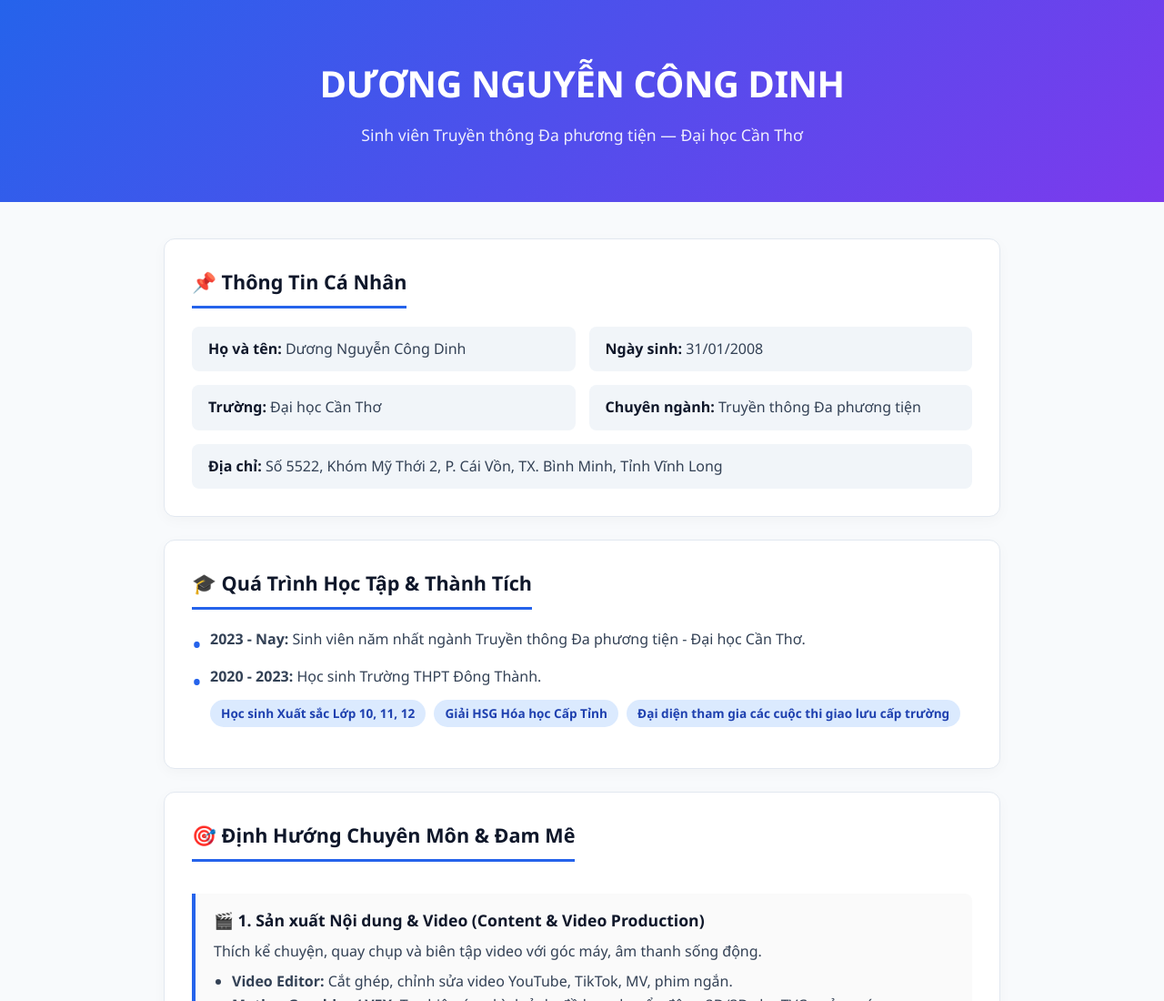
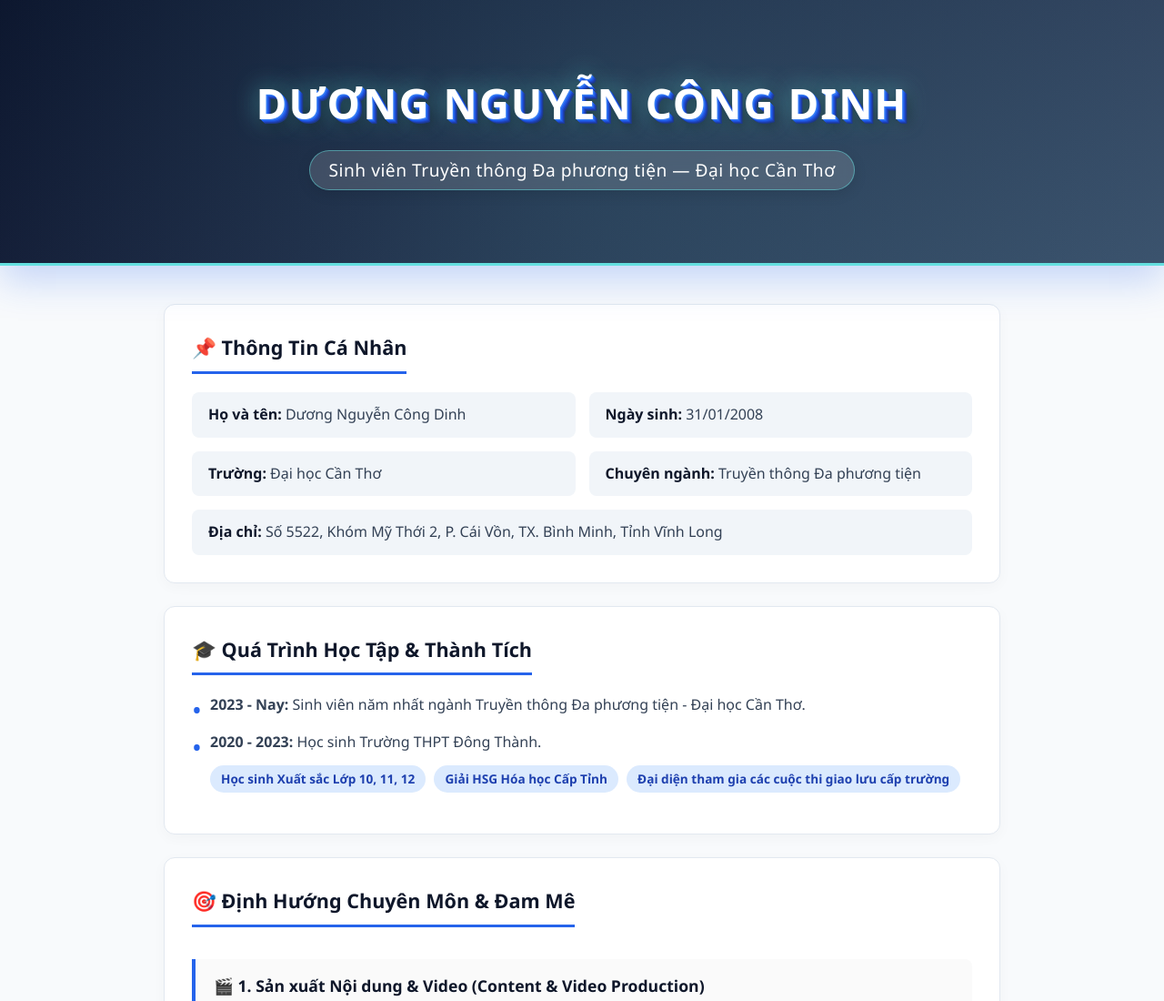
Before and after one commit to dinhb2605262/duongnguyencongdinh.github.io, a plain HTML site: page index.html in a window 1280 px wide. Shown: the top 1100 px of the page at 91% size. Drawn offline with Linux system fonts and the light colour scheme.

Commit message:
Enhance header styles with gradient and effects

```diff
--- a/index.html
+++ b/index.html
@@ -18,9 +18,98 @@
         * { box-sizing: border-box; margin: 0; padding: 0; }
         body { font-family: 'Segoe UI', system-ui, -apple-system, sans-serif; line-height: 1.6; color: var(--text); background-color: var(--bg); }
 
-        header { background: var(--primary); color: white; padding: 60px 20px; text-align: center; background-image: var(--accent-gradient); }
-        header h1 { font-size: 2.5rem; letter-spacing: -0.5px; margin-bottom: 10px; }
-        header p { font-size: 1.1rem; opacity: 0.9; font-weight: 300; }
+        /* ================= HEADER CẬP NHẬT ================= */
+        header {
+            background: linear-gradient(135deg, #0b132b 0%, #1c2541 40%, #3a506b 100%);
+            color: white;
+            padding: 80px 20px;
+            text-align: center;
+            position: relative;
+            overflow: hidden;
+            border-bottom: 3px solid #64dfdf;
+            box-shadow: 0 10px 30px rgba(0, 0, 0, 0.3);
+            transition: transform 0.4s cubic-bezier(0.165, 0.84, 0.44, 1), box-shadow 0.4s ease;
+        }
+
+        /* Hiệu ứng va đập ánh sáng nền (Glow Effect) */
+        header::before {
+            content: '';
+            position: absolute;
+            top: -50%;
+            left: -50%;
+            width: 200%;
+            height: 200%;
+            background: radial-gradient(circle, rgba(100, 223, 223, 0.15) 0%, rgba(255, 255, 255, 0) 60%);
+            pointer-events: none;
+            transition: opacity 0.5s ease;
+        }
+
+        /* Hiệu ứng Hover vào Header */
+        header:hover {
+            transform: translateY(-2px);
+            box-shadow: 0 15px 40px rgba(37, 99, 235, 0.25);
+        }
+
+        header:hover::before {
+            opacity: 0.8;
+        }
+
+        /* 1. Tiêu đề chính: Chữ 3D, Sans-serif hiện đại, in hoa, đậm */
+        header h1 {
+            font-family: system-ui, -apple-system, BlinkMacSystemFont, 'Segoe UI', Roboto, sans-serif;
+            font-size: 2.8rem;
+            font-weight: 900;
+            text-transform: uppercase;
+            letter-spacing: 2px;
+            margin-bottom: 15px;
+            color: #ffffff;
+
+            /* Hiệu ứng Text-Shadow 3D đa lớp */
+            text-shadow:
+                1px 1px 0px #2563eb,
+                2px 2px 0px #1d4ed8,
+                3px 3px 0px #1e40af,
+                4px 4px 0px #1e3a8a,
+                5px 5px 10px rgba(0, 0, 0, 0.5),
+                0px 0px 20px rgba(100, 223, 223, 0.4);
+
+            transition: text-shadow 0.3s ease, transform 0.3s ease;
+        }
+
+        header:hover h1 {
+            transform: scale(1.02);
+            text-shadow:
+                1px 1px 0px #3b82f6,
+                2px 2px 0px #2563eb,
+                3px 3px 0px #1d4ed8,
+                4px 4px 0px #1e40af,
+                5px 5px 0px #1e3a8a,
+                6px 6px 15px rgba(0, 0, 0, 0.6),
+                0px 0px 25px rgba(100, 223, 223, 0.7);
+        }
+
+        /* 2. Dòng mô tả: Nổi bật, dễ đọc */
+        header p {
+            font-size: 1.2rem;
+            font-weight: 500;
+            color: #e2e8f0;
+            letter-spacing: 0.5px;
+            display: inline-block;
+            padding: 6px 20px;
+            background: rgba(255, 255, 255, 0.08);
+            backdrop-filter: blur(8px);
+            border-radius: 30px;
+            border: 1px solid rgba(255, 255, 255, 0.15);
+            box-shadow: 0 4px 15px rgba(0, 0, 0, 0.1);
+            transition: all 0.3s ease;
+        }
+
+        header:hover p {
+            background: rgba(255, 255, 255, 0.15);
+            color: #ffffff;
+            border-color: rgba(100, 223, 223, 0.5);
+        }
+        /* ==================================================== */
 
         .container { max-width: 960px; margin: 40px auto; padding: 0 20px; }
 
```
